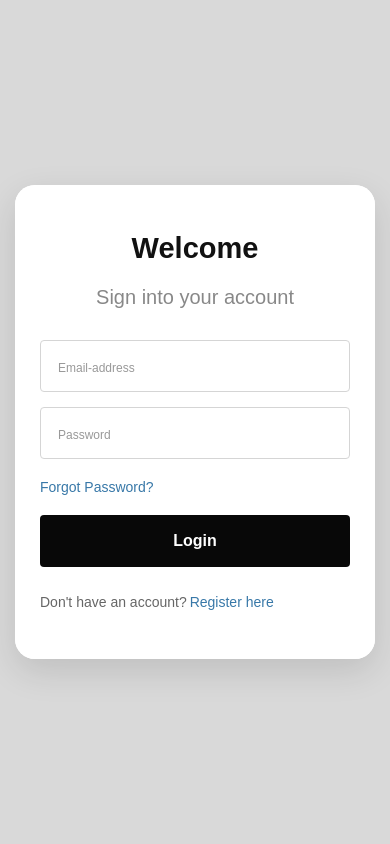
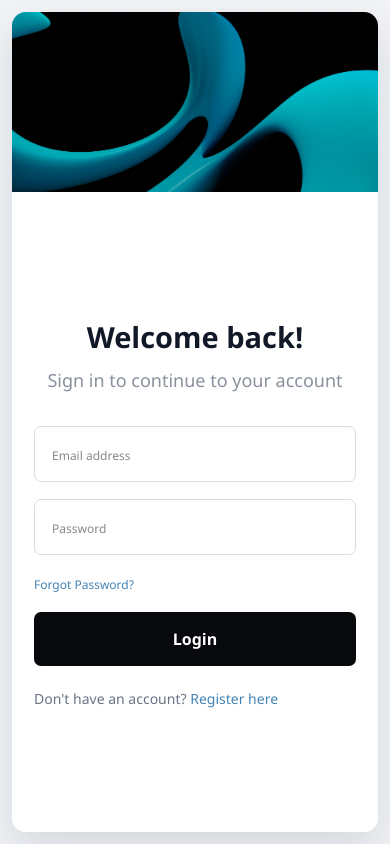
Before and after one commit to skn2006-dev/react-mysql-login-system, a React (Vite) app in the folder my-react-app/: page / in a window 390 px wide. Built offline with nearby package versions, Linux system fonts and the light colour scheme.

Commit message:
Update login and welcome page

```diff
--- a/my-react-app/src/App.css
+++ b/my-react-app/src/App.css
@@ -1,250 +1,347 @@
 
 * {
-  margin: 0;
-  padding: 0;
   box-sizing: border-box;
 }
 
 body {
-  font-family: Arial, Helvetica, sans-serif;
-  background: #d9d9d9;
-  color: #111;
+  margin: 0;
+  font-family: "Segoe UI", Arial, sans-serif;
+  background: #f1f3f6;
+  color: #17212f;
 }
 
-/* Main page */
+button,
+input {
+  font: inherit;
+}
+
 .app-container {
   min-height: 100vh;
-  width: 100%;
   display: flex;
+  align-items: center;
   justify-content: center;
-  align-items: center;
   padding: 30px;
-  background: #d9d9d9;
 }
 
-/* Main card */
 .auth-card {
   display: flex;
   width: 100%;
-  max-width: 1230px;
-  min-height: 630px;
+  max-width: 1440px;
+  min-height: 680px;
   background: #fff;
-  border-radius: 20px;
+  border-radius: 22px;
   overflow: hidden;
-  box-shadow: 0 12px 35px rgba(0, 0, 0, 0.12);
+  box-shadow: 0 18px 45px rgba(15, 23, 42, 0.12);
 }
 
-/* Left image panel */
+/* LEFT: IMAGE ONLY */
+
 .image-section {
-  width: 42%;
-  min-height: 630px;
+  flex: 0 0 40%;
+  min-width: 0;
+  background: #020609;
   overflow: hidden;
-  background: #000;
 }
 
 .login-image {
   display: block;
   width: 100%;
   height: 100%;
-  min-height: 630px;
+  min-height: 680px;
   object-fit: cover;
   object-position: center;
 }
 
-/* Right form panel */
+/* RIGHT: CONTENT */
+
 .form-section {
-  width: 58%;
+  flex: 1;
+  min-width: 0;
   display: flex;
   justify-content: center;
   align-items: center;
-  padding: 55px 70px;
+  padding: 55px;
   background: #fff;
 }
 
 .form-content {
   width: 100%;
-  max-width: 435px;
-  margin: 0 auto;
+  max-width: 460px;
 }
 
-/* Welcome and sign-in headings */
 .form-heading {
-  width: 100%;
-  display: flex;
-  flex-direction: column;
-  justify-content: center;
-  align-items: center;
   text-align: center;
-  margin-bottom: 28px;
+  margin-bottom: 34px;
 }
 
 .form-heading h1 {
-  display: block;
-  width: 100%;
-  margin: 0 0 14px;
-  color: #111;
-  font-size: 32px;
+  margin: 0 0 12px;
+  font-size: 34px;
   font-weight: 700;
-  line-height: 1.3;
-  text-align: center;
+  color: #111827;
 }
 
 .form-heading h2 {
-  display: block;
-  width: 100%;
   margin: 0;
-  color: #888;
-  font-size: 23px;
+  font-size: 21px;
   font-weight: 400;
-  line-height: 1.5;
-  text-align: center;
+  color: #89919d;
 }
 
-/* Input fields */
+/* LOGIN AND REGISTER */
+
 .input-group {
-  width: 100%;
-  margin-bottom: 15px;
+  margin-bottom: 17px;
 }
 
 .input-group input {
-  display: block;
   width: 100%;
-  height: 52px;
+  height: 56px;
   padding: 0 17px;
-  border: 1px solid #d5d5d5;
-  border-radius: 4px;
+  border: 1px solid #d8dde4;
+  border-radius: 7px;
+  background: #fff;
+  color: #17212f;
+  font-size: 15px;
   outline: none;
-  background: #fff;
-  color: #111;
-  font-family: inherit;
-  font-size: 15px;
   transition: border-color 0.2s, box-shadow 0.2s;
 }
 
-.input-group input::placeholder {
-  color: #999;
+.input-group input:focus {
+  border-color: #079cae;
+  box-shadow: 0 0 0 3px rgba(7, 156, 174, 0.1);
 }
 
-.input-group input:focus {
-  border-color: #777;
-  box-shadow: 0 0 0 2px rgba(0, 0, 0, 0.04);
+.forgot-password {
+  margin: 5px 0 18px;
+  text-align: left;
 }
 
-/* Forgot password */
-.forgot-password {
-  display: flex;
-  justify-content: flex-start;
-  margin: 20px 0;
-}
-
-.forgot-password a {
-  color: #3878a8;
-  font-size: 14px;
+.forgot-password a,
+.switch-link {
+  color: #4384b5;
   text-decoration: none;
 }
 
-.forgot-password a:hover {
+.forgot-password a:hover,
+.switch-link:hover {
   text-decoration: underline;
 }
 
-/* Status messages */
 .message {
-  width: 100%;
   margin: 12px 0;
   font-size: 14px;
   line-height: 1.5;
-  text-align: left;
-  overflow-wrap: anywhere;
+}
+
+.error-message {
+  color: #dc2626;
 }
 
 .success-message {
-  color: #16803d;
+  color: #15803d;
 }
 
-.error-message {
-  color: #c0392b;
-}
-
-/* Login and register button */
-.submit-button {
-  display: block;
+.submit-button,
+.logout-button {
   width: 100%;
-  height: 52px;
-  margin-top: 5px;
+  min-height: 54px;
   border: none;
-  border-radius: 4px;
-  background: #080808;
+  border-radius: 7px;
+  background: #08090c;
   color: #fff;
-  font-family: inherit;
+  font-weight: 600;
   font-size: 16px;
-  font-weight: 600;
   cursor: pointer;
   transition: background 0.2s, transform 0.2s;
 }
 
-.submit-button:hover:not(:disabled) {
-  background: #292929;
-}
-
-.submit-button:active:not(:disabled) {
-  transform: scale(0.99);
+.submit-button:hover,
+.logout-button:hover {
+  background: #12303a;
 }
 
 .submit-button:disabled {
-  opacity: 0.6;
+  opacity: 0.65;
   cursor: not-allowed;
 }
 
-/* Register / login footer */
 .form-footer {
-  display: flex;
-  justify-content: flex-start;
-  align-items: center;
-  flex-wrap: wrap;
-  gap: 3px;
-  margin-top: 24px;
-  color: #666;
+  margin: 23px 0 0;
+  color: #687384;
   font-size: 14px;
-  line-height: 1.6;
+  text-align: left;
 }
 
 .switch-link {
   padding: 0;
   border: none;
-  background: transparent;
-  color: #3878a8;
-  font-family: inherit;
-  font-size: 14px;
+  background: none;
+  font-size: inherit;
   cursor: pointer;
 }
 
-.switch-link:hover {
-  text-decoration: underline;
+/* SUCCESS SCREEN */
+
+.success-content {
+  width: 100%;
+  max-width: 620px;
+  display: flex;
+  flex-direction: column;
+  align-items: center;
+  text-align: center;
 }
 
-/* Tablet layout */
+.success-icon {
+  width: 112px;
+  height: 112px;
+  display: flex;
+  align-items: center;
+  justify-content: center;
+  margin-bottom: 24px;
+  border-radius: 50%;
+  background: #e9f9f1;
+  color: #16a34a;
+}
+
+.success-icon svg {
+  width: 55px;
+  height: 55px;
+}
+
+.success-content h1 {
+  margin: 0 0 14px;
+  font-size: 38px;
+  line-height: 1.25;
+  font-weight: 700;
+  color: #17212f;
+  overflow-wrap: anywhere;
+}
+
+.success-subtitle {
+  margin: 0 0 44px;
+  color: #87919f;
+  font-size: 21px;
+  line-height: 1.5;
+}
+
+.success-message-card {
+  width: 100%;
+  display: flex;
+  align-items: center;
+  gap: 24px;
+  padding: 27px 30px;
+  margin-bottom: 30px;
+  border: 1px solid #ccefdc;
+  border-radius: 12px;
+  background: #f0faf4;
+  text-align: left;
+}
+
+.shield-icon {
+  flex: 0 0 60px;
+  width: 60px;
+  height: 60px;
+  color: #159447;
+}
+
+.shield-icon svg {
+  display: block;
+  width: 100%;
+  height: 100%;
+}
+
+.success-message-card h2 {
+  margin: 0 0 9px;
+  color: #16803d;
+  font-size: 21px;
+  font-weight: 700;
+}
+
+.success-message-card p {
+  margin: 0;
+  color: #526174;
+  font-size: 15px;
+  line-height: 1.6;
+}
+
+.logout-button {
+  display: flex;
+  align-items: center;
+  justify-content: center;
+  gap: 12px;
+  min-height: 60px;
+  font-size: 17px;
+}
+
+.logout-button svg {
+  width: 23px;
+  height: 23px;
+}
+
+/* RESPONSIVE */
+
 @media (max-width: 900px) {
   .app-container {
     padding: 20px;
   }
 
   .auth-card {
-    max-width: 750px;
-    min-height: 580px;
+    min-height: 600px;
   }
 
   .image-section {
-    width: 40%;
-    min-height: 580px;
+    flex-basis: 35%;
   }
 
   .login-image {
-    min-height: 580px;
+    min-height: 600px;
   }
 
   .form-section {
-    width: 60%;
-    padding: 40px 30px;
+    padding: 35px;
+  }
+
+  .success-content h1 {
+    font-size: 32px;
+  }
+
+  .success-subtitle {
+    font-size: 18px;
+    margin-bottom: 30px;
+  }
+
+  .success-message-card {
+    gap: 15px;
+    padding: 22px 18px;
+  }
+}
+
+@media (max-width: 600px) {
+  .app-container {
+    padding: 12px;
+  }
+
+  .auth-card {
+    min-height: calc(100vh - 24px);
+    flex-direction: column;
+    border-radius: 14px;
+  }
+
+  .image-section {
+    flex: 0 0 180px;
+    height: 180px;
+  }
+
+  .login-image {
+    min-height: 180px;
+    height: 180px;
+    object-position: center 45%;
+  }
+
+  .form-section {
+    flex: 1;
+    padding: 35px 22px;
   }
 
   .form-heading h1 {
@@ -252,63 +349,45 @@ body {
   }
 
   .form-heading h2 {
-    font-size: 21px;
-  }
-}
-
-/* Mobile layout */
-@media (max-width: 650px) {
-  .app-container {
-    padding: 15px;
+    font-size: 18px;
   }
 
-  .auth-card {
-    max-width: 440px;
-    min-height: auto;
+  .success-icon {
+    width: 86px;
+    height: 86px;
+    margin-bottom: 20px;
   }
 
-  .image-section {
-    display: none;
+  .success-icon svg {
+    width: 43px;
+    height: 43px;
   }
 
-  .form-section {
-    width: 100%;
-    padding: 45px 25px;
-  }
-
-  .form-content {
-    max-width: 380px;
-  }
-
-  .form-heading h1 {
+  .success-content h1 {
     font-size: 29px;
   }
 
-  .form-heading h2 {
-    font-size: 20px;
-  }
-}
-
-/* Small mobile screens */
-@media (max-width: 380px) {
-  .app-container {
-    padding: 10px;
+  .success-subtitle {
+    font-size: 17px;
+    margin-bottom: 30px;
   }
 
-  .form-section {
-    padding: 35px 18px;
+  .success-message-card {
+    gap: 12px;
+    padding: 19px 15px;
   }
 
-  .form-heading h1 {
-    font-size: 27px;
+  .shield-icon {
+    flex-basis: 45px;
+    width: 45px;
+    height: 45px;
   }
 
-  .form-heading h2 {
-    font-size: 19px;
+  .success-message-card h2 {
+    font-size: 18px;
   }
 
-  .input-group input {
-    height: 48px;
+  .success-message-card p {
     font-size: 14px;
   }
 }
--- a/my-react-app/src/App.jsx
+++ b/my-react-app/src/App.jsx
@@ -4,6 +4,8 @@ import "./App.css";
 
 function App() {
   const [isLogin, setIsLogin] = useState(true);
+  const [isLoggedIn, setIsLoggedIn] = useState(false);
+  const [loggedInName, setLoggedInName] = useState("");
   const [name, setName] = useState("");
   const [email, setEmail] = useState("");
   const [password, setPassword] = useState("");
@@ -83,11 +85,19 @@ function App() {
       }
 
       if (isLogin) {
-        setMessage(data.message || "Login successful!");
-        console.log("Logged in user:", data.user);
+        const displayName =
+          data.user?.name ||
+          data.user?.fullName ||
+          email.trim().split("@")[0];
+
+        setLoggedInName(displayName);
+        setIsLoggedIn(true);
         setPassword("");
+        setMessage("");
       } else {
-        setMessage("Registration successful!");
+        setMessage(
+          data.message || "Registration successful!"
+        );
         setName("");
         setEmail("");
         setPassword("");
@@ -103,6 +113,17 @@ function App() {
     }
   }
 
+  function handleLogout() {
+    setIsLoggedIn(false);
+    setIsLogin(true);
+    setLoggedInName("");
+    setName("");
+    setEmail("");
+    setPassword("");
+    setConfirmPassword("");
+    setMessage("");
+  }
+
   function handleForgotPassword(e) {
     e.preventDefault();
     setMessage(
@@ -113,66 +134,169 @@ function App() {
   return (
     <main className="app-container">
       <div className="auth-card">
-        {/* Left image section */}
+
+        {/* Left side: image only */}
         <div className="image-section">
           <img
             src="/react.jpg"
-            alt="Abstract background"
+            alt="Abstract teal and blue background"
             className="login-image"
           />
         </div>
 
-        {/* Right login and registration section */}
+        {/* Right side */}
         <div className="form-section">
+          {isLoggedIn ? (
+            <div className="success-content">
+
+              {/* Success icon */}
+              <div className="success-icon">
+                <svg
+                  viewBox="0 0 24 24"
+                  fill="none"
+                  aria-hidden="true"
+                >
+                  <path
+                    d="M5 12.5L10 17L19 7"
+                    stroke="currentColor"
+                    strokeWidth="2.5"
+                    strokeLinecap="round"
+                    strokeLinejoin="round"
+                  />
+                </svg>
+              </div>
+
+              <h1>Welcome, {loggedInName}!</h1>
+
+              <p className="success-subtitle">
+                You have logged in successfully.
+              </p>
+
+              {/* Login success card */}
+              <div className="success-message-card">
+                <div className="shield-icon">
+                  <svg
+                    viewBox="0 0 24 24"
+                    fill="none"
+                    aria-hidden="true"
+                  >
+                    <path
+                      d="M12 22S20 18 20 12V5L12 2L4 5V12C4 18 12 22 12 22Z"
+                      stroke="currentColor"
+                      strokeWidth="1.8"
+                      strokeLinejoin="round"
+                    />
+                    <path
+                      d="M8.5 12L11 14.5L16 9.5"
+                      stroke="currentColor"
+                      strokeWidth="1.8"
+                      strokeLinecap="round"
+                      strokeLinejoin="round"
+                    />
+                  </svg>
+                </div>
+
+                <div>
+                  <h2>Login Successful</h2>
+                  <p>
+                    Your account is ready. You can now continue
+                    using the application.
+                  </p>
+                </div>
+              </div>
+
+              {/* Logout button */}
+              <button
+                type="button"
+                className="logout-button"
+                onClick={handleLogout}
+              >
+                <svg
+                  viewBox="0 0 24 24"
+                  fill="none"
+                  aria-hidden="true"
+                >
+                  <path
+                    d="M10 17L15 12L10 7M15 12H3M12 3H19C20.1 3 21 3.9 21 5V19C21 20.1 20.1 21 19 21H12"
+                    stroke="currentColor"
+                    strokeWidth="1.8"
+                    strokeLinecap="round"
+                    strokeLinejoin="round"
+                  />
+                </svg>
+                Logout
+              </button>
+            </div>
+          ) : (
             <div className="form-content">
-            {/* Both headings are centered here */}
+
+              {/* Updated login and registration headings */}
               <div className="form-heading">
-              <h1>Welcome</h1>
+                <h1>
+                  {isLogin
+                    ? "Welcome back!"
+                    : "Create your account"}
+                </h1>
+
                 <h2>
                   {isLogin
-                  ? "Sign into your account"
-                  : "Create your account"}
+                    ? "Sign in to continue to your account"
+                    : "Get started by creating your account"}
                 </h2>
               </div>
 
+              {/* Login and registration form */}
               <form onSubmit={handleSubmit}>
+
+                {/* Full name for registration */}
                 {!isLogin && (
                   <div className="input-group">
                     <input
                       type="text"
                       placeholder="Full name"
                       value={name}
-                    onChange={(e) => setName(e.target.value)}
+                      onChange={(e) =>
+                        setName(e.target.value)
+                      }
                       autoComplete="name"
                       required
                     />
                   </div>
                 )}
 
+                {/* Email */}
                 <div className="input-group">
                   <input
                     type="email"
-                  placeholder="Email-address"
+                    placeholder="Email address"
                     value={email}
-                  onChange={(e) => setEmail(e.target.value)}
+                    onChange={(e) =>
+                      setEmail(e.target.value)
+                    }
                     autoComplete="email"
                     required
                   />
                 </div>
 
+                {/* Password */}
                 <div className="input-group">
                   <input
                     type="password"
                     placeholder="Password"
                     value={password}
-                  onChange={(e) => setPassword(e.target.value)}
+                    onChange={(e) =>
+                      setPassword(e.target.value)
+                    }
                     autoComplete={
-                    isLogin ? "current-password" : "new-password"
+                      isLogin
+                        ? "current-password"
+                        : "new-password"
                     }
                     required
                   />
                 </div>
 
+                {/* Confirm password for registration */}
                 {!isLogin && (
                   <div className="input-group">
                     <input
@@ -188,6 +312,7 @@ function App() {
                   </div>
                 )}
 
+                {/* Forgot password */}
                 {isLogin && (
                   <div className="forgot-password">
                     <a
@@ -199,13 +324,16 @@ function App() {
                   </div>
                 )}
 
+                {/* Status message */}
                 {message && (
                   <p
-                  className={
-                    message.toLowerCase().includes("successful")
-                      ? "message success-message"
-                      : "message error-message"
-                  }
+                    className={`message ${
+                      message
+                        .toLowerCase()
+                        .includes("successful")
+                        ? "success-message"
+                        : "error-message"
+                    }`}
                     role="status"
                     aria-live="polite"
                   >
@@ -213,6 +341,7 @@ function App() {
                   </p>
                 )}
 
+                {/* Submit button */}
                 <button
                   type="submit"
                   className="submit-button"
@@ -226,6 +355,7 @@ function App() {
                 </button>
               </form>
 
+              {/* Switch between login and registration */}
               <p className="form-footer">
                 {isLogin
                   ? "Don't have an account? "
@@ -236,10 +366,13 @@ function App() {
                   className="switch-link"
                   onClick={switchForm}
                 >
-                {isLogin ? "Register here" : "Login here"}
+                  {isLogin
+                    ? "Register here"
+                    : "Login here"}
                 </button>
               </p>
             </div>
+          )}
         </div>
       </div>
     </main>
```
Also changed, not shown: my-react-app/vite.config.js (+11 -3 lines). Lines whose indentation alone changed are shown as unchanged.
